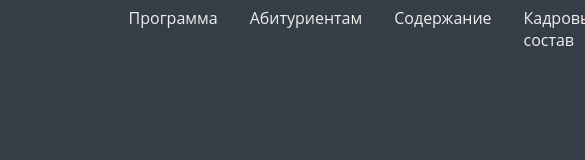
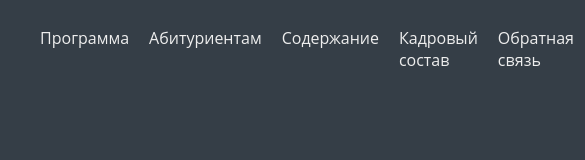
Before and after one commit to k1k8r/SFEDU, a plain HTML site: page index.html in a window 390 px wide. Shown: the top 160 px of the page, 585 px wide, since content can reach past the window. Drawn offline with Linux system fonts and the light colour scheme.

Commit message:
SFEDU-header-8: Добавил адаптив сайта под планшеты

```diff
--- a/css/_header.css
+++ b/css/_header.css
@@ -34,3 +34,18 @@
 		padding: 0 18px 0 14px;
 	}
 }
+
+@media (max-width: 768px) {
+	.logo-sfedu {
+		display: none;
+	}
+
+	.menu {
+		margin: 20px 0 0 15px;
+	}
+
+	.menu li {
+		font-size: 16px;
+		padding: 0 10px 0 10px;
+	}
+}
```
